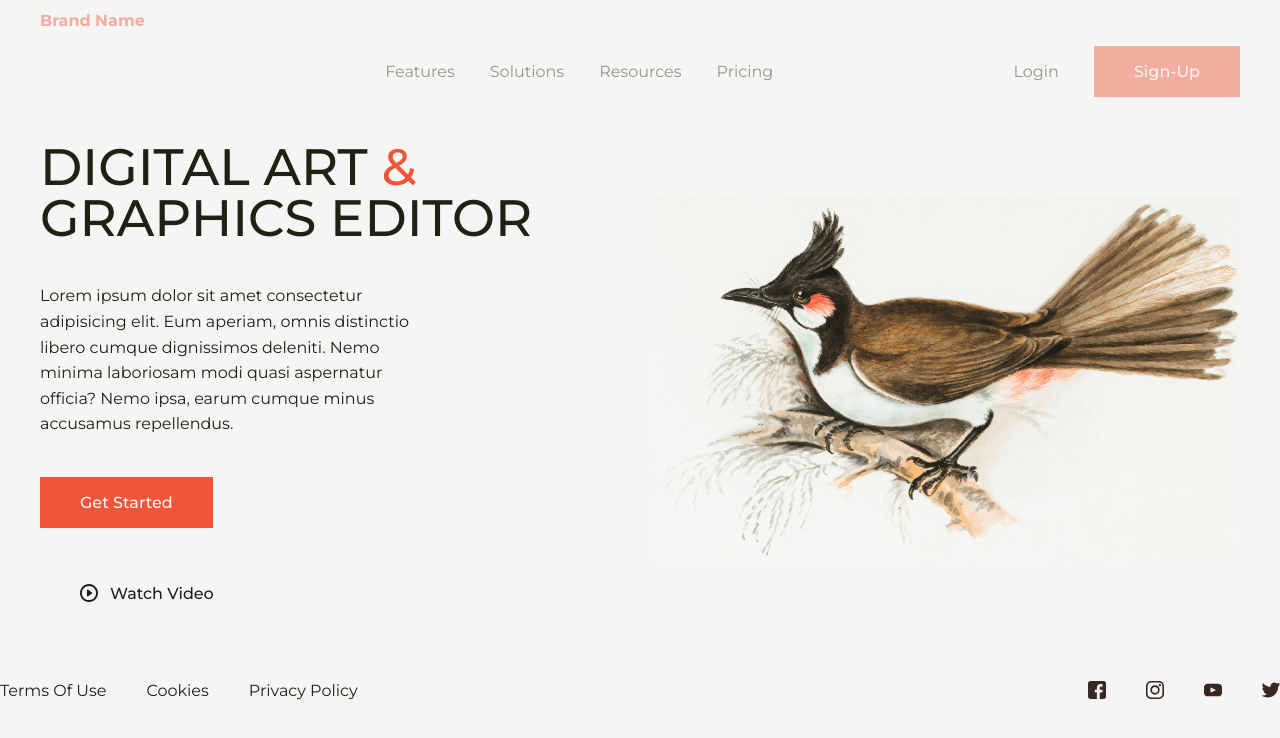
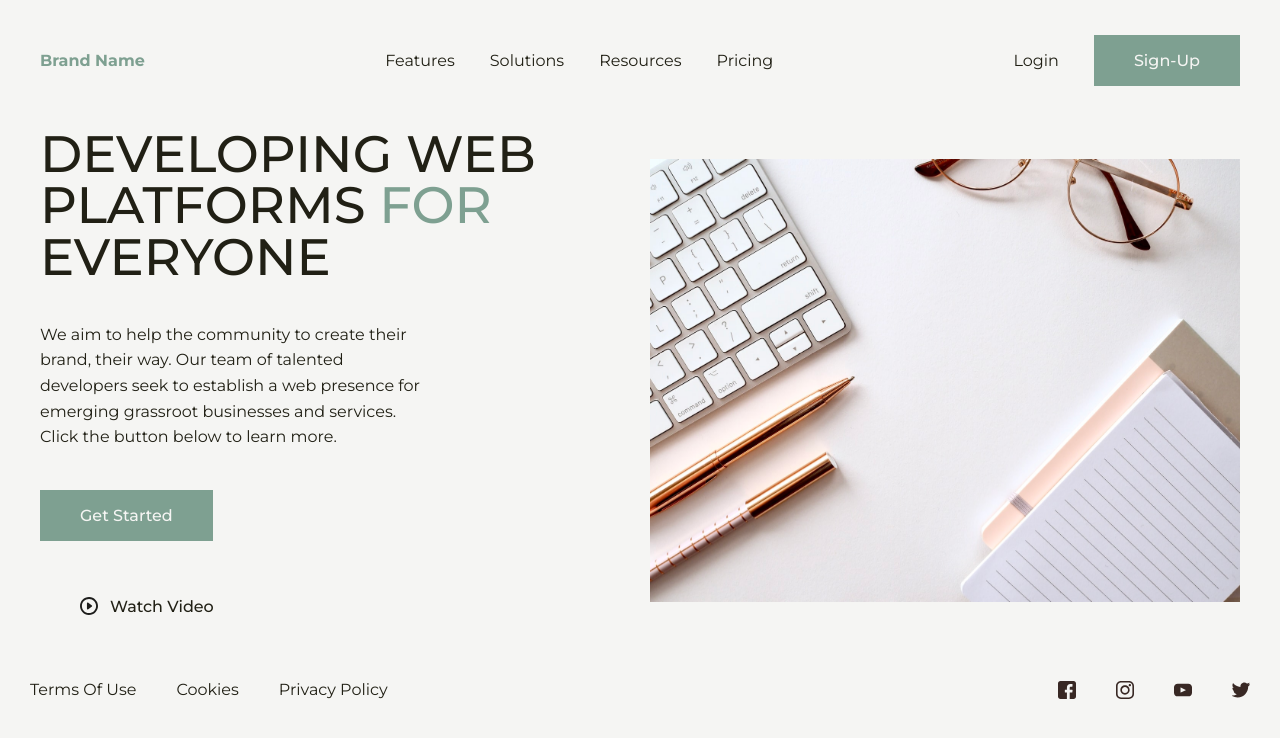
Before and after one commit to Lharpur/basic-web-app, a plain HTML site: page index.html in a window 1280 px wide. Drawn offline with Linux system fonts and the light colour scheme.

Commit message:
fixed style issues and cleaned up site

```diff
--- a/index.html
+++ b/index.html
@@ -48,19 +48,19 @@
     </header>
     <main>
       <div class="main-image">
-        <img src="assets/bird.jpg" alt="bird" />
+        <img src="assets/feature.jpg" alt="Business-workers" />
       </div>
       <div class="main-content">
         <h1>
-          Digital Art
-          <span>&</span>
-          Graphics Editor
+          Developing Web Platforms
+          <span>For</span>
+          Everyone
         </h1>
         <p>
-          Lorem ipsum dolor sit amet consectetur adipisicing elit. Eum aperiam,
-          omnis distinctio libero cumque dignissimos deleniti. Nemo minima
-          laboriosam modi quasi aspernatur officia? Nemo ipsa, earum cumque
-          minus accusamus repellendus.
+          We aim to help the community to create their brand, their way. Our
+          team of talented developers seek to establish a web presence for
+          emerging grassroot businesses and services. Click the button below to
+          learn more.
         </p>
         <div class="main-buttons">
           <a href="#" class="main-button primary-button">Get Started</a>
--- a/styles.css
+++ b/styles.css
@@ -1,11 +1,11 @@
 :root {
   --light-grey: #f5f5f3;
-  --red: #f05539;
+  --green: #7ea091;
   --dark-brown: #212015;
 
   --fs-400: 1.4rem;
   --fs-500: 1.6rem;
-  --fs-600: clamp(3.2rem, 4vw, 6rem);
+  --fs-clamp: clamp(3.2rem, 4vw, 6rem);
 }
 
 @media (min-width: 600px) {
@@ -85,7 +85,7 @@ body {
 
 .primary-button {
   color: var(--light-grey);
-  background: var(--red);
+  background: var(--green);
 }
 
 .secondary-button {
@@ -101,6 +101,7 @@ nav {
   width: 100%;
   display: flex;
   justify-content: space-between;
+  align-items: center;
 }
 
 .logo,
@@ -120,11 +121,11 @@ li {
 .mobile-nav {
   opacity: 0;
   transform: translateY(2rem);
-  animation: returnToOrigin 0.3 ease-out forwards;
+  animation: returnToOrigin 0.3s ease-out forwards;
 }
 
 .logo {
-  color: var(--red);
+  color: var(--green);
   font-weight: 700;
   animation-delay: 0.5s;
 }
@@ -139,7 +140,7 @@ li {
 }
 
 .login-nav {
-  amimation-delay: 0.7s;
+  animation-delay: 0.7s;
 }
 
 @media (min-width: 600px) {
@@ -171,7 +172,7 @@ main {
   flex-direction: column;
   align-items: center;
   gap: 2rem;
-  padding: 0.3rem;
+  padding: 0 3rem;
 }
 
 .main-content {
@@ -186,7 +187,7 @@ main {
 .main-image,
 .main-content h1,
 .main-content p,
-.main-buttons {
+.main-button {
   opacity: 0;
   animation: returnToOrigin 0.5s ease-out forwards;
 }
@@ -206,14 +207,14 @@ main {
 .main-content h1 {
   max-width: 40rem;
   text-transform: uppercase;
-  font-size: var(--fs-600);
+  font-size: var(--fs-clamp);
   font-weight: 500;
   line-height: 1;
   animation-delay: 1.1s;
 }
 
 .main-content span {
-  color: var(--red);
+  color: var(--green);
 }
 
 .main-content p {
@@ -230,18 +231,19 @@ main {
   gap: 1.4rem;
 }
 
-.main-buttons:nth-child(1) {
+.main-button:nth-child(1) {
   transform: translateX(-2rem);
   animation-delay: 1.3s;
 }
-.main-buttons:nth-child(2) {
+
+.main-button:nth-child(2) {
   transform: translateX(2rem);
   animation-delay: 1.4s;
 }
 
 @media (min-width: 600px) {
   .main-content {
-    gap: 2.4 rem;
+    gap: 2.4rem;
   }
 
   .main-content h1 {
@@ -271,10 +273,12 @@ main {
 
   .main-content h1 {
     max-width: 100%;
+    animation-delay: 1s;
   }
 
   .main-content p {
     max-width: 65%;
+    animation-delay: 1s;
   }
 
   .main-image {
@@ -290,11 +294,12 @@ main {
     justify-content: flex-start;
   }
 
-  .main-buttons:nth-child(1) {
+  .main-button:nth-child(1) {
     transform: translateY(2rem);
     animation-delay: 1.2s;
   }
-  .main-buttons:nth-child(2) {
+
+  .main-button:nth-child(2) {
     transform: translateY(2rem);
     animation-delay: 1.3s;
   }
@@ -319,6 +324,7 @@ footer {
   opacity: 0;
   transform: translateY(2rem);
   animation: returnToOrigin 0.3s ease-out forwards;
+  padding: 0px 30px 0px 30px;
 }
 
 .footer-contacts {
@@ -326,6 +332,7 @@ footer {
 }
 
 .footer-links {
+  animation-delay: 1.7s;
   text-align: center;
 }
 
```
Also changed, not shown: assets/feature.jpg (added).
